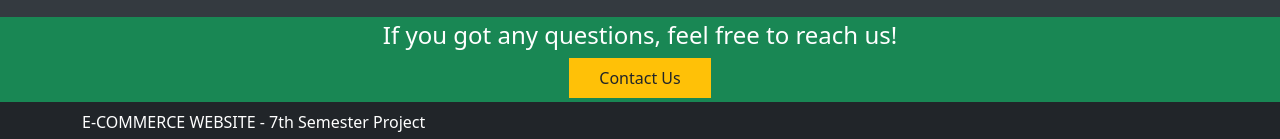
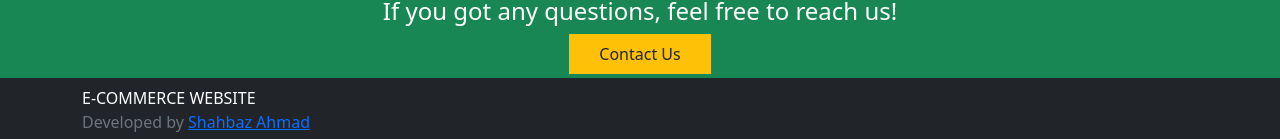
Before and after one commit to shahbaz-cse/MERN-App, a React (Create React App) app in the folder projfrontend/: page / in a window 1280 px wide. Shown: the part 658-797 px from the top of the page. Built offline with nearby package versions, Linux system fonts and the light colour scheme; no server answers.

Commit message:
File Modified

```diff
--- a/projfrontend/src/core/Base.jsx
+++ b/projfrontend/src/core/Base.jsx
@@ -27,7 +27,9 @@ const Base = ({
             </div>
             <div className="container py-2">
                 <span className="text-muted">
-                    <span className="text-white">E-COMMERCE WEBSITE - 7th Semester Project</span>
+                    <span className="text-white">E-COMMERCE WEBSITE</span>
+                    <br></br>
+                    <span className="text-gray">Developed by <a href="https://www.linkedin.com/in/shahbazcse/">Shahbaz Ahmad</a></span>
                 </span>
             </div>
         </footer>
```
